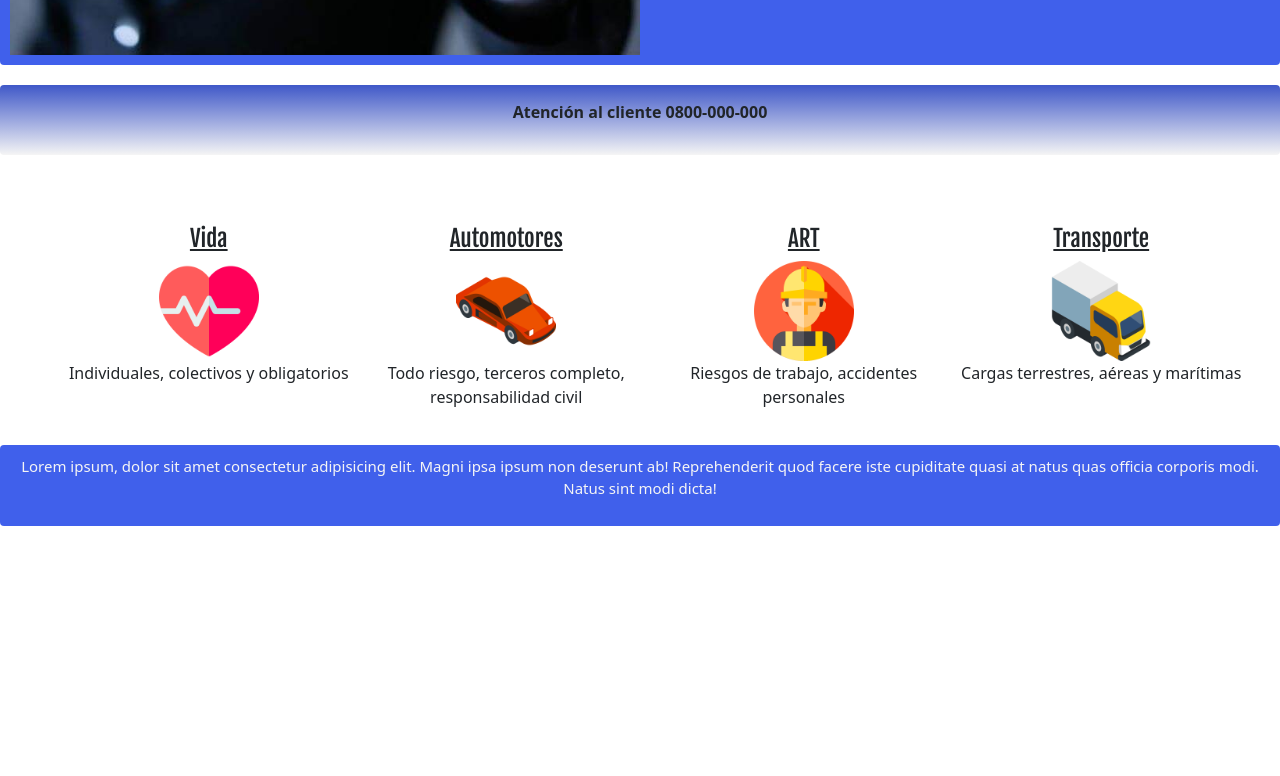
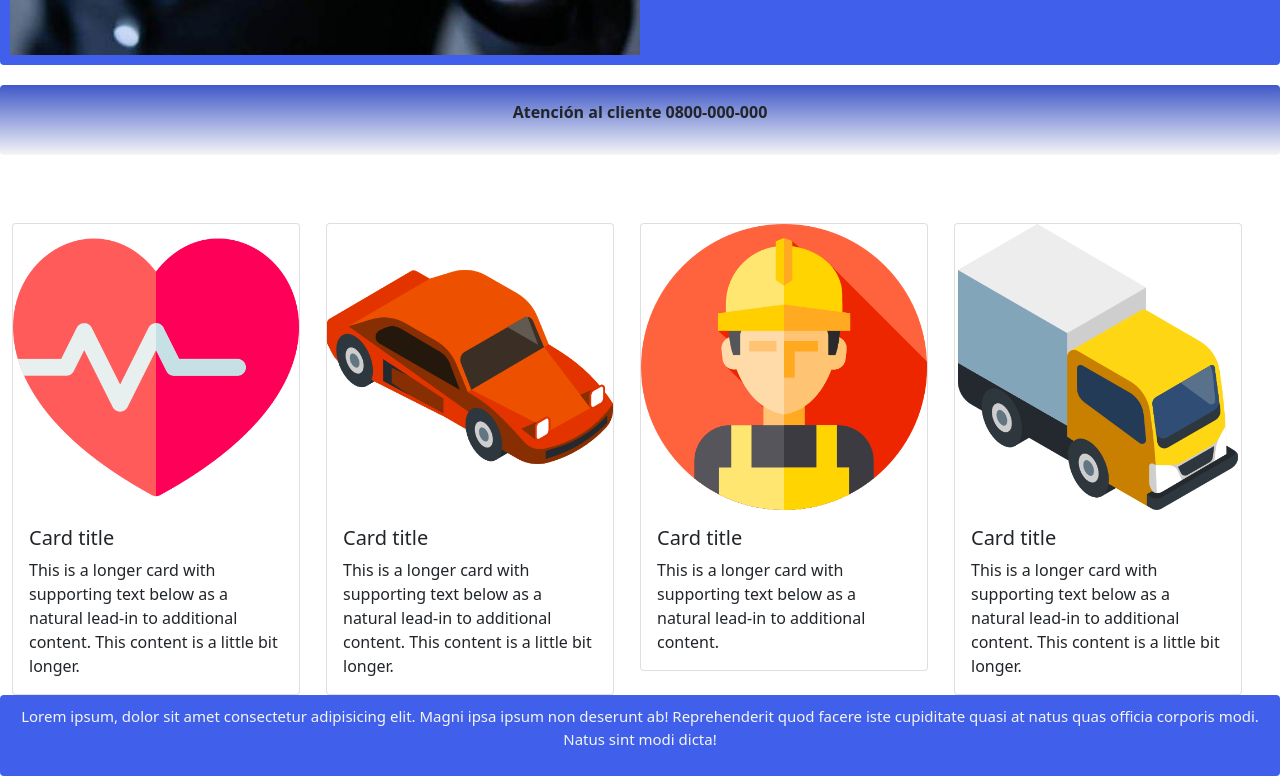
Before and after one commit to TomasIanno/Idea---Iannopollo-Pagani, a plain HTML site: page index.html in a window 1280 px wide. Shown: the part 437-1213 px from the top of the page. Before the commit the page ends 963 px from the top, so only its background shows below. Drawn offline with nearby package versions, Linux system fonts and the light colour scheme.

Commit message:
se usa bootstrap para iconos de index en formato card

```diff
--- a/index.html
+++ b/index.html
@@ -62,7 +62,48 @@
         <p>Atención al cliente 0800-000-000</p>
     </div>
 
-    <!--Configuración rubros-->
+
+  <!--Test boostrap rubros-->
+  <div class="row row-cols-1 row-cols-md-4 g-4">
+    <div class="col">
+      <div class="card" style="width: 18rem;">
+        <img src="/img/heart-attack.png" class="card-img-top" alt="...">
+        <div class="card-body">
+          <h5 class="card-title">Card title</h5>
+          <p class="card-text">This is a longer card with supporting text below as a natural lead-in to additional content. This content is a little bit longer.</p>
+        </div>
+      </div>
+    </div>
+    <div class="col">
+      <div class="card" style="width: 18rem;">
+        <img src="/img/car.png" class="card-img-top" alt="...">
+        <div class="card-body">
+          <h5 class="card-title">Card title</h5>
+          <p class="card-text">This is a longer card with supporting text below as a natural lead-in to additional content. This content is a little bit longer.</p>
+        </div>
+      </div>
+    </div>
+    <div class="col">
+      <div class="card" style="width: 18rem;">
+        <img src="/img/worker.png" class="card-img-top" alt="...">
+        <div class="card-body">
+          <h5 class="card-title">Card title</h5>
+          <p class="card-text">This is a longer card with supporting text below as a natural lead-in to additional content.</p>
+        </div>
+      </div>
+    </div>
+    <div class="col" >
+        <div class="card" style="width: 18rem;" >
+        <img src="/img/box-truck.png" class="card-img-top" alt="...">
+        <div class="card-body">
+          <h5 class="card-title">Card title</h5>
+          <p class="card-text">This is a longer card with supporting text below as a natural lead-in to additional content. This content is a little bit longer.</p>
+        </div>
+      </div>
+    </div>
+  </div>
+
+    <!--Configuración rubros
     <div class="gridContainer">
         <div class="imagenesRubros">
             <h3 class="h3">Vida</h3> <img class="iconosRubros" width="100" height="100" src="/img/heart-attack.png"
@@ -88,6 +129,7 @@
             </p>
         </div>
     </div>
+-->
 
     <!--No me gusta como queda el video en el index
         <iframe class="video" width="560" height="315" src="https://www.youtube.com/embed/KqXYQxwQ_Oo" title="YouTube video player"
```
Also changed, not shown: css/styles.css (line endings or trailing spaces).
